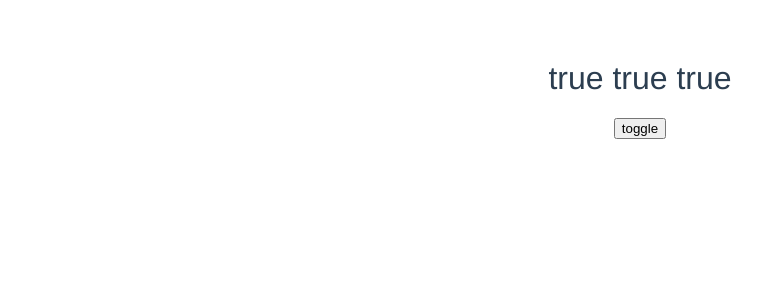
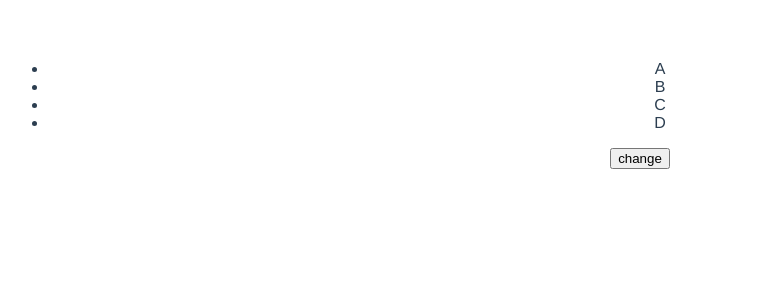
Before and after one commit to halfmoonvic/vue-analyse, a Vue app: page / in a window 1280 px wide. Shown: the top 300 px of the page, without its empty margins (0-761 px from the left). Built offline with nearby package versions, Linux system fonts and the light colour scheme.

Commit message:
component-update: oldvnode === vnode

```diff
--- a/src/App.vue
+++ b/src/App.vue
@@ -1,7 +1,11 @@
 <template>
   <div id="app">
-    <hello-world :flag="flag" />
-    <button @click="toggle">toggle</button>
+    <div>
+      <ul>
+        <li v-for="item in items" :key="item.id">{{ item.val }}</li>
+      </ul>
+    </div>
+    <button @click="change">change</button>
   </div>
 </template>
 
@@ -9,17 +13,19 @@
 import HelloWorld from '@/components/HelloWorld.vue'
 export default {
   name: 'App',
-  components: {
-    HelloWorld
-  },
   data() {
     return {
-      flag: true
+      items: [
+        { id: 0, val: 'A' },
+        { id: 1, val: 'B' },
+        { id: 2, val: 'C' },
+        { id: 3, val: 'D' }
+      ]
     }
   },
   methods: {
-    toggle() {
-      this.flag = !this.flag
+    change() {
+      this.items.reverse().push({ id: 4, val: 'E' })
     }
   }
 }
```
